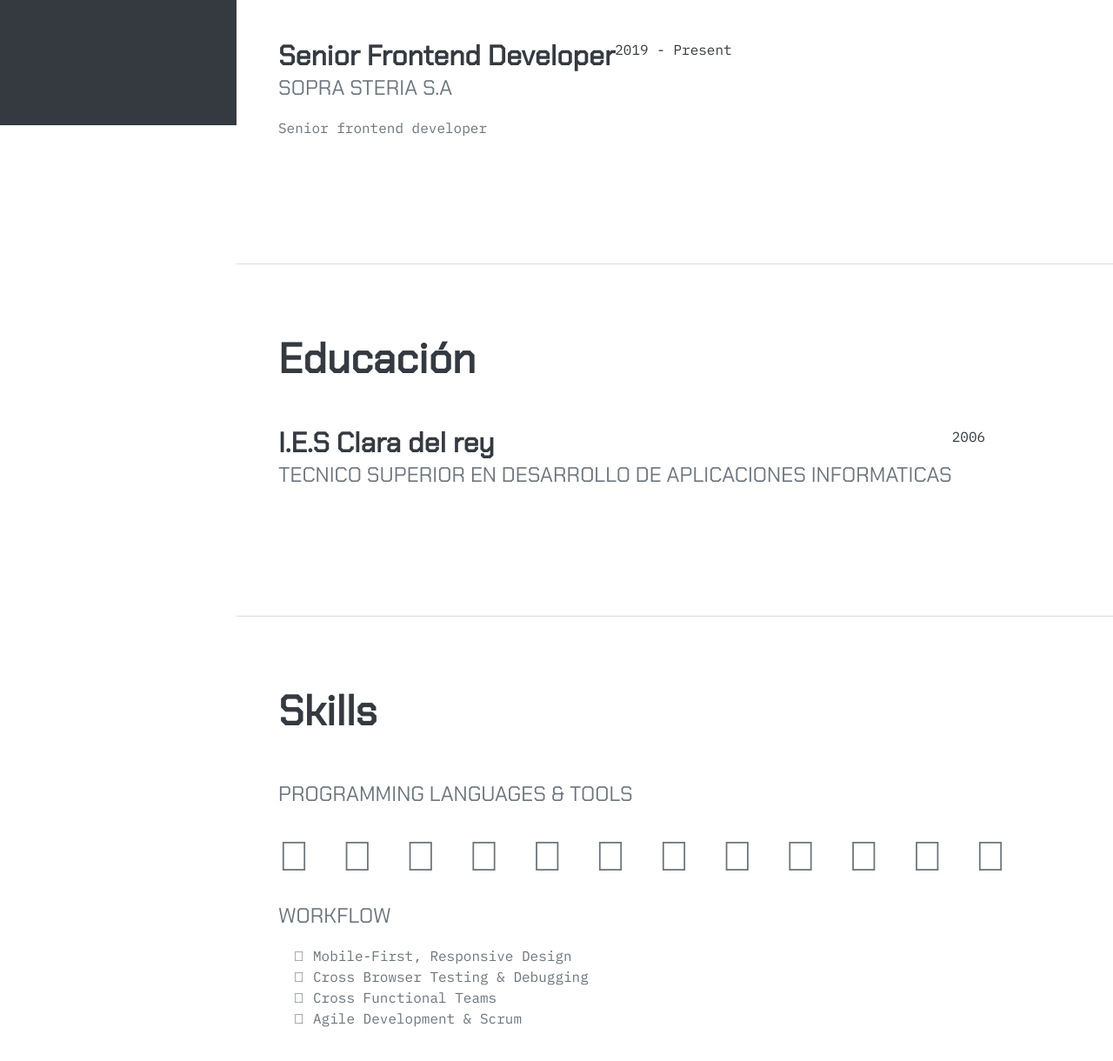
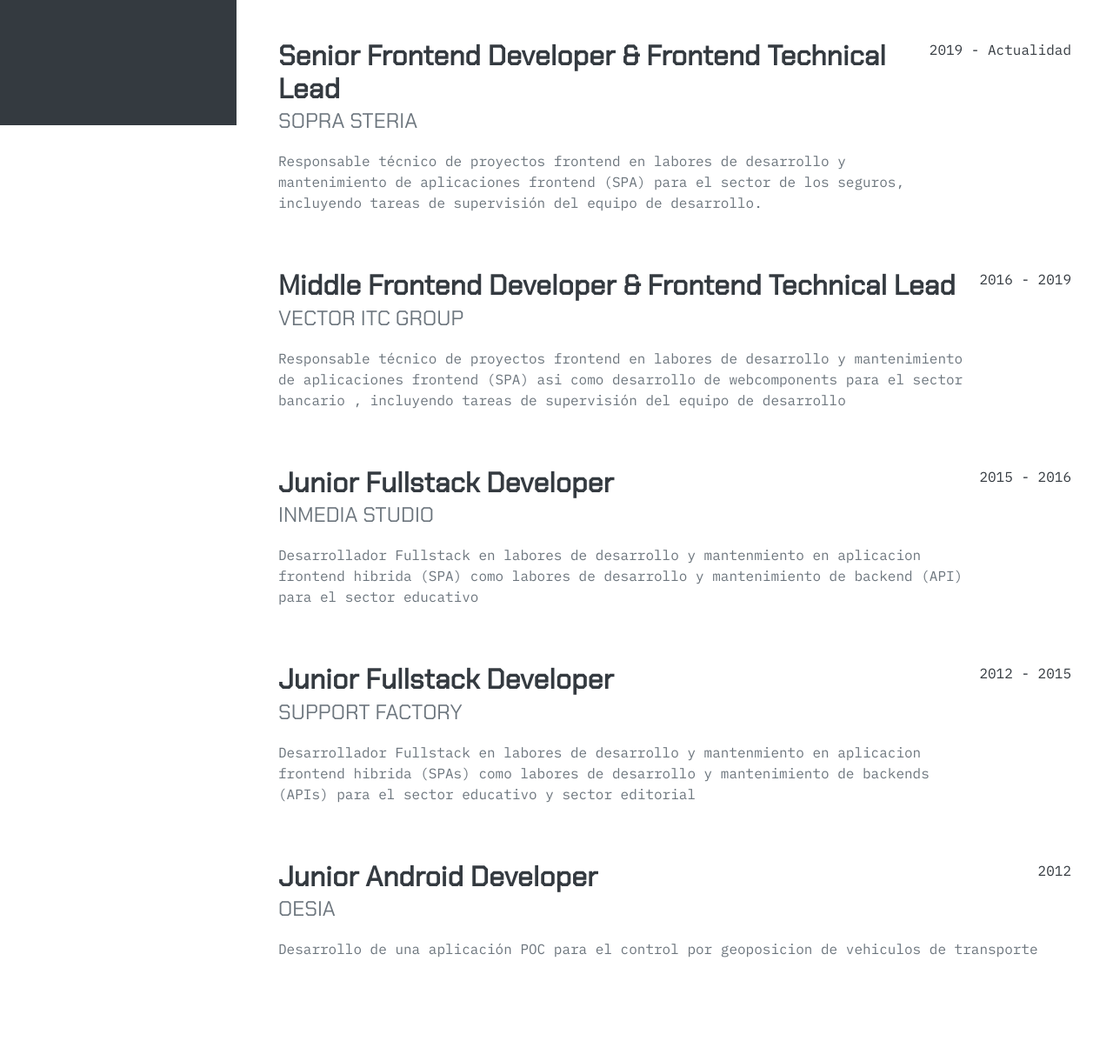
Before and after one commit to isanchezd/isanchezd-site, an Eleventy site: page src/index.md in a window 1280 px wide. Shown: the part 656-1876 px from the top of the page at 87% size. Built offline with nearby package versions, Linux system fonts and the light colour scheme; Eleventy itself is replaced by a stand-in of ours; files that its build step writes are made by us from their sources; files whose address does not match are found by name.

Commit message:
feat: updated experience section content

```diff
--- a/src/_data/experience.json
+++ b/src/_data/experience.json
@@ -1,9 +1,38 @@
 {
     "title": "Experiencia",
     "experiences": [{
-        "position": "Senior Frontend Developer",
-        "company": "Sopra Steria S.A",
-        "description": "Senior frontend developer",
-        "time": "2019 - Present"
+        "position": "Senior Frontend Developer & Frontend Technical Lead",
+        "company": "Sopra Steria",
+        "description": "Responsable técnico de proyectos frontend en labores de desarrollo y mantenimiento de aplicaciones frontend (SPA) para el sector de los seguros, incluyendo tareas de supervisión del equipo de desarrollo.",
+        "technologies": [],
+        "time": "2019 - Actualidad"
+    },
+    {
+        "position": "Middle Frontend Developer & Frontend Technical Lead",
+        "company": "Vector ITC group",
+        "description": "Responsable técnico de proyectos frontend en labores de desarrollo y mantenimiento de aplicaciones frontend (SPA) asi como desarrollo de webcomponents para el sector bancario , incluyendo tareas de supervisión del equipo de desarrollo",
+        "technologies": [],
+        "time": "2016 - 2019"
+    },
+    {
+        "position": "Junior Fullstack Developer",
+        "company": "Inmedia studio",
+        "description": "Desarrollador Fullstack en labores de desarrollo y mantenmiento en aplicacion frontend hibrida (SPA) como labores de desarrollo y mantenimiento de backend (API) para el sector educativo",
+        "technologies": [],
+        "time": "2015 - 2016"
+    },
+    {
+        "position": "Junior Fullstack Developer",
+        "company": "Support Factory",
+        "description": "Desarrollador Fullstack en labores de desarrollo y mantenmiento en aplicacion frontend hibrida (SPAs) como labores de desarrollo y mantenimiento de backends (APIs) para el sector educativo y sector editorial",
+        "technologies": [],
+        "time": "2012 - 2015"
+    },
+    {
+        "position": "Junior Android Developer",
+        "company": "Oesia",
+        "description": "Desarrollo de una aplicación POC para el control por geoposicion de vehiculos de transporte",
+        "technologies": [],
+        "time": "2012"
     }]
 }
```
Also changed, not shown: src/_includes/sections/experience/experience.njk (line endings or trailing spaces).
